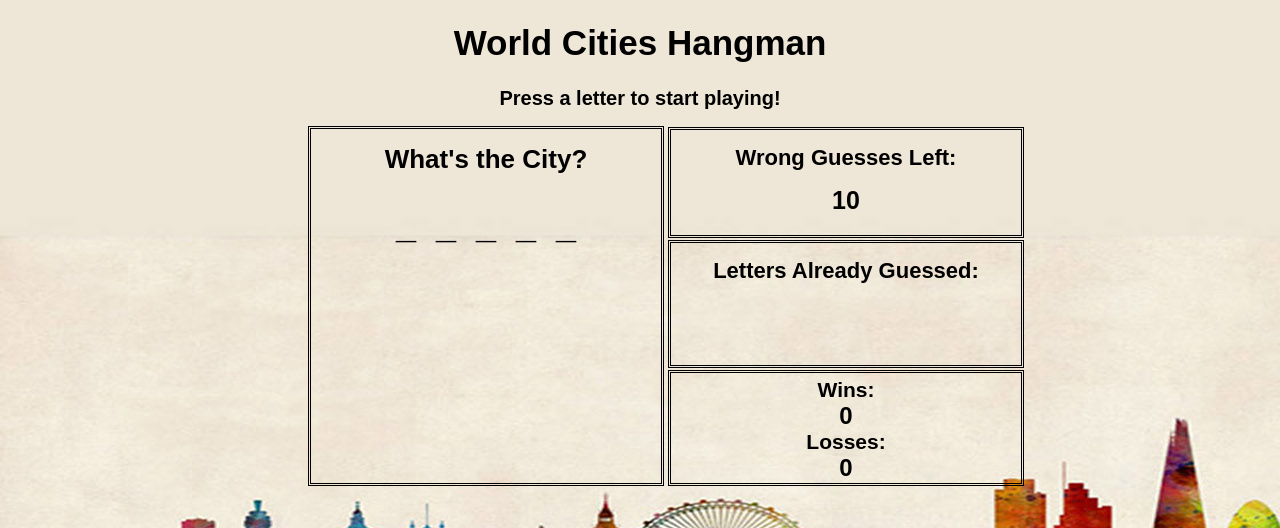
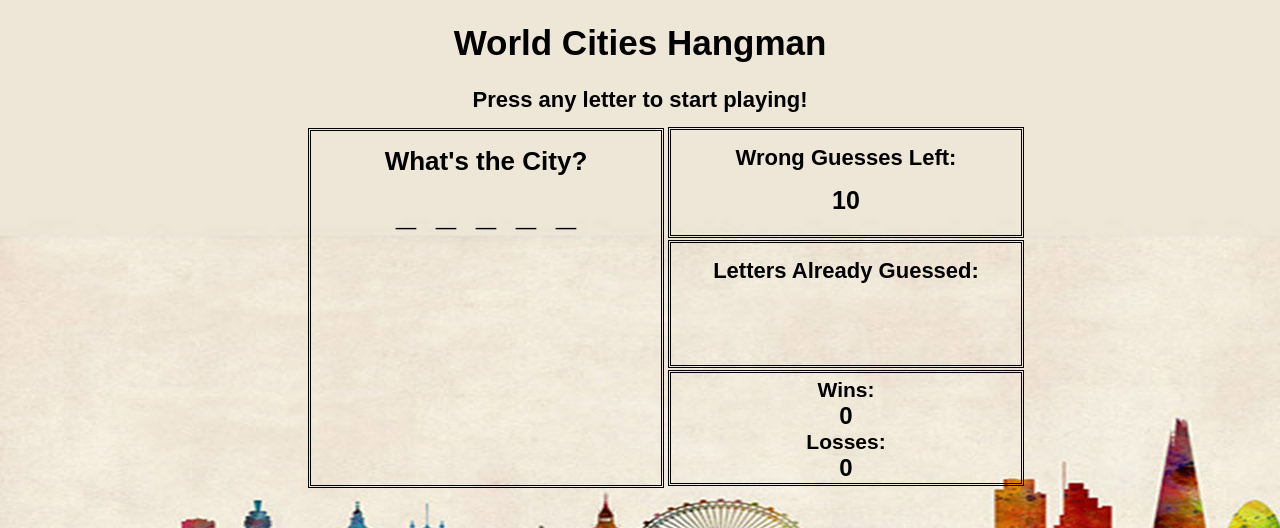
Before and after one commit to WindsorTech/hangman-game, a PHP site: page / in a window 1280 px wide. Shown: the top 528 px of the page. Run offline with PHP 8.4, Linux system fonts and the light colour scheme; some libraries are stand-ins or nearby versions.

Commit message:
game perfect

```diff
--- a/assets/css/style.css
+++ b/assets/css/style.css
@@ -24,6 +24,11 @@ h4 {
 	font-size: 22px;
 }
 
+#header {
+	text-align: center;
+	font-family: arial;
+}
+
 #home-world-city {
 	text-align: center;
 	font-family: arial;
@@ -42,7 +47,11 @@ h4 {
 #city {
 	text-transform: uppercase;
 	font-size: 36px;
-	margin-top: 30px;
+	margin-top: 10px;
+}
+
+#news {
+	color: blue;
 }
 
 #picture {
--- a/assets/javascript/game.js
+++ b/assets/javascript/game.js
@@ -205,10 +205,16 @@ function youWin () {
 	wins++;
 
 	// print the "YOU WIN" phrase to the page
-	document.querySelector("#picture").innerHTML = "<h1>YOU WIN!</h1>";
+	document.querySelector("#news").innerHTML = "<h3>YOU WIN!</h3>";
+
+	// print the city image to the page
+	document.querySelector('#picture').innerHTML = '<img src="assets/images/' + cityInPlay + '.jpg" width="340" height="190">';
 
 	// Update the Wins score on the page
 	document.querySelector("#wins").innerHTML = wins;
+
+	// print Play Again Title
+	document.querySelector("#start-play").innerHTML = "<h4>Press any key to play again!</h4>";
 
 }
 
@@ -219,10 +225,13 @@ function youLose() {
 	losses++;
 
 	// print the "YOU LOSE" phrase to the page
-	document.querySelector("#picture").innerHTML = "<h1>YOU LOSE!</h1>";
+	document.querySelector("#news").innerHTML = "<h3>YOU LOSE!</h3>";
 
 	// Update the Loss score on the page
 	document.querySelector("#losses").innerHTML = losses;
+
+	// print Play Again Title
+	document.querySelector("#start-play").innerHTML = "<h4>Press any key to play again!</h4>";
 
 }
 
--- a/index.html
+++ b/index.html
@@ -13,14 +13,14 @@
 
 <body background="assets/images/world-icons.jpg">
 
-	<div>
+	<div id="header">
 	 	<h1>World Cities Hangman</h1>
-	 	<h2>Press a letter to start playing!</h2>
+	 	<div id="start-play"><h4>Press any letter to start playing!</h4></div>
 	</div>
 
 	<div id="home-world-city"><h3>What's the City?</h3>
 	<div id="city"></div>
-	<br>
+	<div id="news"></div>
 	<div id="picture"></div>
 	</div>
 
```
